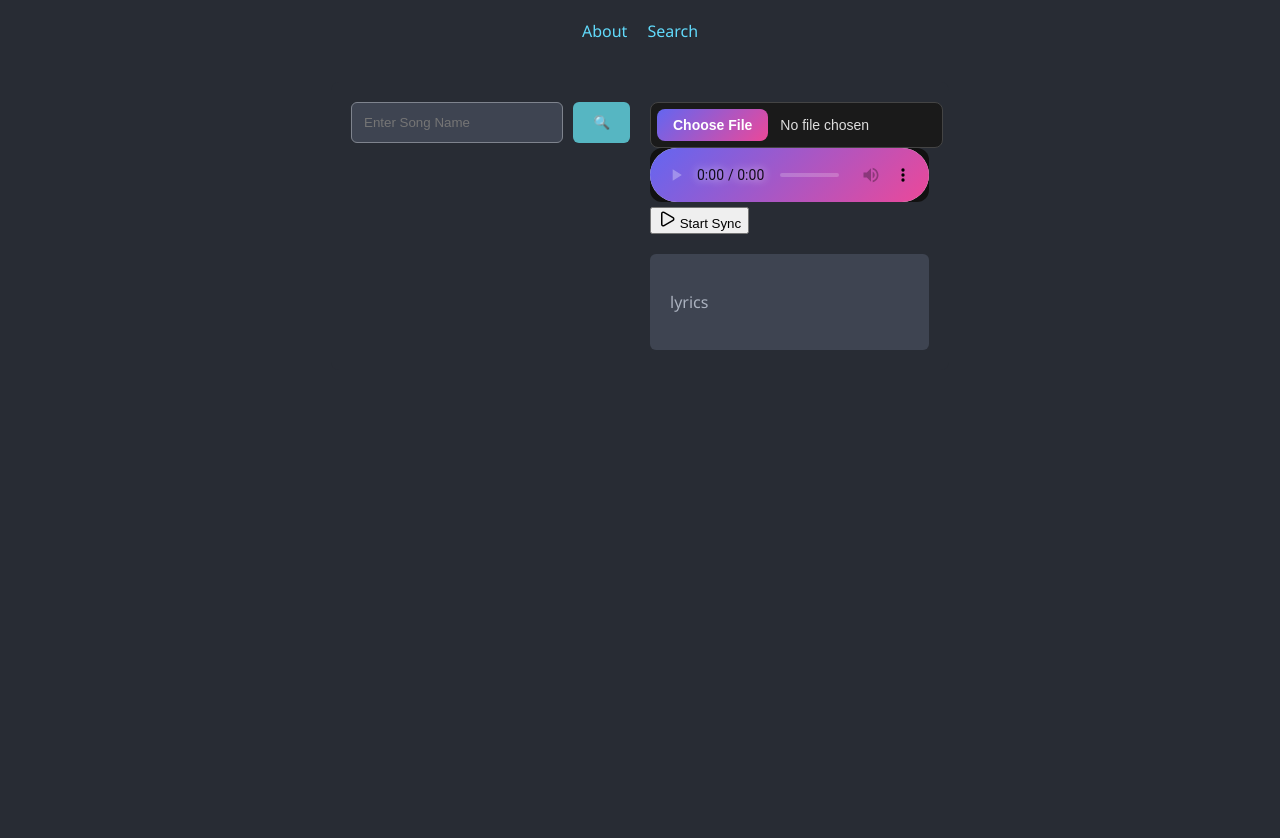
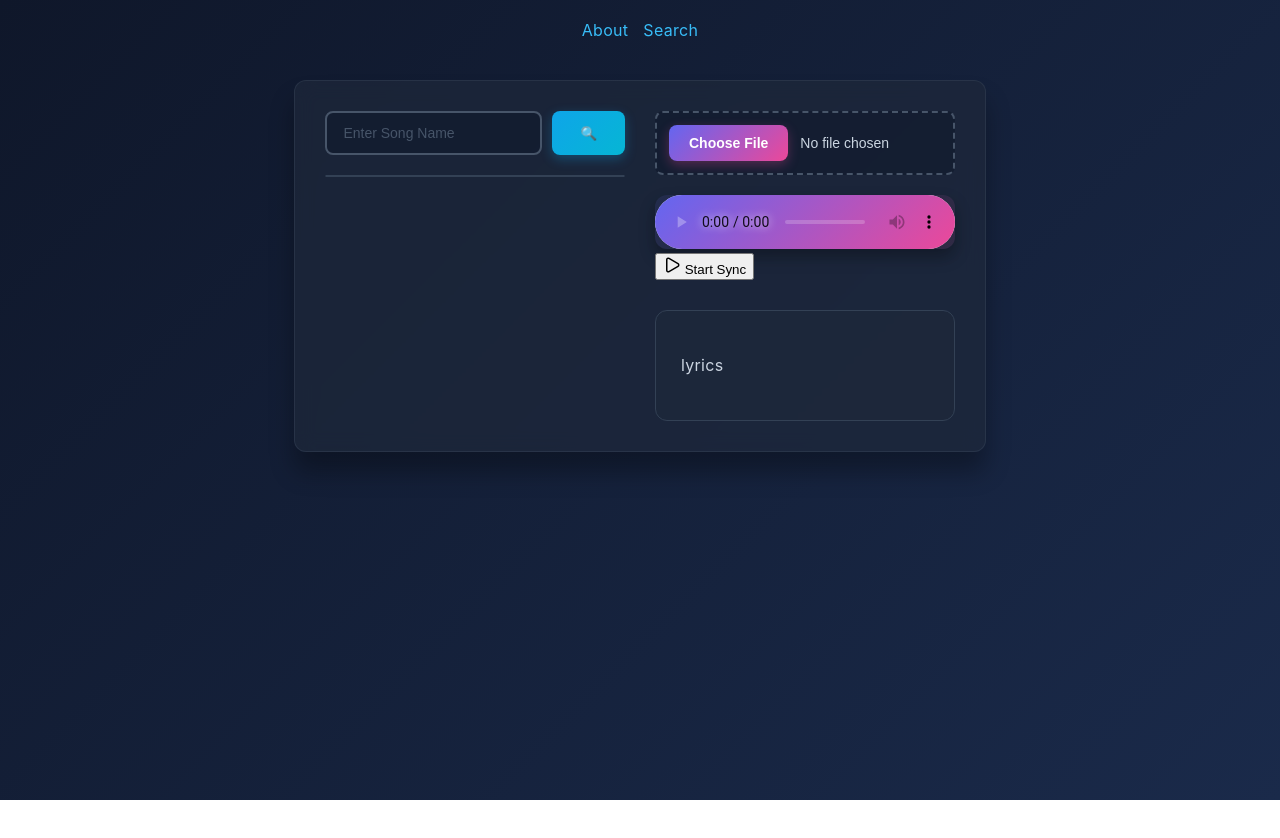
Before and after one commit to Jatin-2075/periodic_lyrics, a React (Vite) app: page /Search_Bar in a window 1280 px wide. After the commit the page ends 800 px from the top, so only its background shows below. Built offline with nearby package versions, Linux system fonts and the light colour scheme.

Commit message:
better ui

```diff
--- a/src/assets/components/function/css/basic.css
+++ b/src/assets/components/function/css/basic.css
@@ -1,69 +1,158 @@
 :root {
-  --background-color: #282c34;
-  --text-color: #abb2bf;
-  --link-color: #61dafb;
-  --button-color: #56b6c2;
-  --element-box-border: #4b5263;
-  --search-bg-color: #3e4451;
-  --search-input-border: #7f848e;
+  --background-color: #0f172a;
+  --text-color: #e2e8f0;
+  --text-secondary: #cbd5e1;
+  --link-color: #38bdf8;
+  --button-color: #0ea5e9;
+  --button-hover: #0284c7;
+  --element-box-border: #334155;
+  --search-bg-color: #1e293b;
+  --search-input-border: #475569;
+  --accent-color: #06b6d4;
+  --success-color: #10b981;
+  --error-color: #ef4444;
+  --warning-color: #f59e0b;
+}
+
+* {
+  box-sizing: border-box;
 }
 
 body {
-  background-color: var(--background-color);
+  background: linear-gradient(135deg, var(--background-color) 0%, #1a2a4a 100%);
   color: var(--text-color);
-  font-family: 'Segoe UI', Tahoma, Geneva, Verdana, sans-serif;
+  font-family: -apple-system, BlinkMacSystemFont, 'Segoe UI', Roboto, 'Helvetica Neue', sans-serif;
   margin: 0;
   padding: 20px;
   display: flex;
   justify-content: center;
   align-items: flex-start;
   min-height: 100vh;
+  letter-spacing: 0.3px;
 }
 
 .div_app {
   width: 100%;
-  max-width: 1200px;
+  max-width: 1400px;
+  animation: fadeIn 0.6s ease-in;
+}
+
+@keyframes fadeIn {
+  from {
+    opacity: 0;
+    transform: translateY(20px);
+  }
+  to {
+    opacity: 1;
+    transform: translateY(0);
+  }
 }
 
 a.link {
   color: var(--link-color);
   text-decoration: none;
-  transition: color 0.3s;
+  transition: all 0.3s cubic-bezier(0.4, 0, 0.2, 1);
+  position: relative;
+}
+
+a.link::after {
+  content: '';
+  position: absolute;
+  bottom: -2px;
+  left: 0;
+  width: 0;
+  height: 2px;
+  background-color: var(--accent-color);
+  transition: width 0.3s ease;
 }
 
 a.link:hover {
-  color: #c678dd;
+  color: var(--accent-color);
+}
+
+a.link:hover::after {
+  width: 100%;
 }
 
 .topbutton {
   display: flex;
   justify-content: center;
-  gap: 20px;
+  gap: 15px;
   margin-bottom: 40px;
+  flex-wrap: wrap;
+  animation: slideDown 0.6s ease-out;
+}
+
+@keyframes slideDown {
+  from {
+    opacity: 0;
+    transform: translateY(-20px);
+  }
+  to {
+    opacity: 1;
+    transform: translateY(0);
+  }
 }
 
 .top_link {
   text-align: center;
 }
 
+.top_link a {
+  display: inline-block;
+  padding: 10px 20px;
+  border-radius: 8px;
+  background-color: var(--search-bg-color);
+  border: 1px solid var(--search-input-border);
+  transition: all 0.3s ease;
+}
+
+.top_link a:hover {
+  background-color: var(--button-color);
+  border-color: var(--button-color);
+  transform: translateY(-2px);
+  box-shadow: 0 8px 16px rgba(6, 182, 212, 0.2);
+}
+
 .about {
-  line-height: 1.6;
+  line-height: 1.8;
   max-width: 800px;
   margin: 0 auto;
+  padding: 30px;
+  background-color: rgba(30, 41, 59, 0.5);
+  border-radius: 12px;
+  border: 1px solid var(--element-box-border);
+  animation: fadeIn 0.6s ease-in 0.2s both;
 }
 
 .search-bar {
   display: grid;
   grid-template-columns: 1fr;
   gap: 20px;
-  padding: 20px;
-  background-color: var(--background-color);
-  border-radius: 8px;
+  padding: 30px;
+  background: rgba(30, 41, 59, 0.7);
+  backdrop-filter: blur(10px);
+  border-radius: 12px;
+  border: 1px solid rgba(71, 85, 105, 0.3);
+  box-shadow: 0 20px 25px rgba(0, 0, 0, 0.3);
+  animation: slideUp 0.6s ease-out;
+}
+
+@keyframes slideUp {
+  from {
+    opacity: 0;
+    transform: translateY(20px);
+  }
+  to {
+    opacity: 1;
+    transform: translateY(0);
+  }
 }
 
 @media (min-width: 768px) {
   .search-bar {
     grid-template-columns: 1fr 1fr;
+    gap: 30px;
   }
   .search-left {
     grid-column: 1 / 2;
@@ -86,40 +175,84 @@ a.link:hover {
 
 .search-input input {
   flex-grow: 1;
-  padding: 12px;
-  border: 1px solid var(--search-input-border);
-  border-radius: 6px;
-  background-color: var(--search-bg-color);
+  padding: 12px 16px;
+  border: 2px solid var(--search-input-border);
+  border-radius: 8px;
+  background-color: rgba(15, 23, 42, 0.5);
   color: var(--text-color);
+  font-size: 14px;
+  transition: all 0.3s ease;
+}
+
+.search-input input:focus {
+  outline: none;
+  border-color: var(--link-color);
+  box-shadow: 0 0 0 3px rgba(56, 189, 248, 0.1);
+  background-color: rgba(15, 23, 42, 0.8);
+}
+
+.search-input input::placeholder {
+  color: var(--search-input-border);
 }
 
 .search-input button {
-  padding: 12px 20px;
+  padding: 12px 28px;
   border: none;
-  background-color: var(--button-color);
+  background: linear-gradient(135deg, var(--button-color), var(--accent-color));
   color: #fff;
-  border-radius: 6px;
+  border-radius: 8px;
   cursor: pointer;
-  transition: background-color 0.3s;
+  font-weight: 600;
+  transition: all 0.3s ease;
+  box-shadow: 0 4px 12px rgba(14, 165, 233, 0.3);
 }
 
 .search-input button:hover {
-  background-color: #4da6b0;
+  transform: translateY(-2px);
+  box-shadow: 0 8px 20px rgba(14, 165, 233, 0.4);
+}
+
+.search-input button:active {
+  transform: translateY(0);
 }
 
 .search-results {
-  background-color: var(--search-bg-color);
-  border-radius: 6px;
-  max-height: 300px;
+  background-color: rgba(15, 23, 42, 0.7);
+  border-radius: 8px;
+  max-height: 400px;
   overflow-y: auto;
+  border: 1px solid var(--element-box-border);
+  box-shadow: inset 0 2px 4px rgba(0, 0, 0, 0.2);
+}
+
+.search-results::-webkit-scrollbar {
+  width: 8px;
+}
+
+.search-results::-webkit-scrollbar-track {
+  background: transparent;
+}
+
+.search-results::-webkit-scrollbar-thumb {
+  background: var(--button-color);
+  border-radius: 4px;
+}
+
+.search-results::-webkit-scrollbar-thumb:hover {
+  background: var(--accent-color);
 }
 
 .song-item {
   display: flex;
   justify-content: space-between;
   align-items: center;
-  padding: 10px 15px;
+  padding: 12px 16px;
   border-bottom: 1px solid var(--element-box-border);
+  transition: all 0.2s ease;
+}
+
+.song-item:hover {
+  background-color: rgba(71, 85, 105, 0.2);
 }
 
 .song-item:last-child {
@@ -127,19 +260,27 @@ a.link:hover {
 }
 
 .song-item button {
-  padding: 6px 12px;
+  padding: 6px 14px;
   background-color: var(--button-color);
   color: #fff;
   border: none;
-  border-radius: 4px;
+  border-radius: 6px;
   cursor: pointer;
+  font-size: 12px;
+  font-weight: 600;
+  transition: all 0.3s ease;
+}
+
+.song-item button:hover {
+  background-color: var(--accent-color);
+  transform: scale(1.05);
 }
 
 .word-line {
   display: flex;
   flex-wrap: wrap;
   justify-content: flex-start;
-  gap: 5px;
+  gap: 8px;
   margin-top: 20px;
 }
 
@@ -148,86 +289,119 @@ a.link:hover {
   flex-direction: column;
   align-items: center;
   justify-content: center;
-  width: 80px;
-  height: 80px;
-  border: 1px solid var(--element-box-border);
-  border-radius: 6px;
-  padding: 5px;
+  width: 90px;
+  height: 90px;
+  border: 2px solid var(--element-box-border);
+  border-radius: 10px;
+  padding: 8px;
   text-align: center;
-  font-size: 10px;
+  font-size: 11px;
   cursor: pointer;
-  transition: transform 0.2s, box-shadow 0.2s;
-  box-shadow: 0 4px 6px rgba(0, 0, 0, 0.2);
+  transition: all 0.3s cubic-bezier(0.34, 1.56, 0.64, 1);
+  background: linear-gradient(135deg, rgba(71, 85, 105, 0.3), rgba(51, 65, 85, 0.3));
+  box-shadow: 0 4px 12px rgba(0, 0, 0, 0.3);
+  position: relative;
+  overflow: hidden;
+}
+
+.element-box::before {
+  content: '';
+  position: absolute;
+  inset: 0;
+  background: linear-gradient(135deg, rgba(255, 255, 255, 0.1), transparent);
+  pointer-events: none;
 }
 
 .element-box:hover {
-  transform: translateY(-3px);
-  box-shadow: 0 8px 12px rgba(0, 0, 0, 0.3);
+  transform: translateY(-8px) scale(1.05);
+  box-shadow: 0 12px 24px rgba(6, 182, 212, 0.3);
+  border-color: var(--accent-color);
 }
 
 .element-box div:first-child {
-  font-size: 24px;
+  font-size: 28px;
   font-weight: bold;
   margin-bottom: 4px;
   color: var(--link-color);
+  z-index: 1;
 }
 
-/* Optional: Color-coding for different element categories */
-.element-box[data-category*="nonmetal"] { background-color: #3a5c4d; }
-.element-box[data-category*="noble gas"] { background-color: #5a4b75; }
-.element-box[data-category*="alkali metal"] { background-color: #6b4d3a; }
-/* ... add more categories as needed for your JSON data */
+.element-box[data-category*="nonmetal"] {
+  background: linear-gradient(135deg, rgba(58, 92, 77, 0.6), rgba(34, 54, 44, 0.6));
+  border-color: #10b981;
+}
+
+.element-box[data-category*="noble gas"] {
+  background: linear-gradient(135deg, rgba(90, 75, 117, 0.6), rgba(59, 40, 89, 0.6));
+  border-color: #a78bfa;
+}
+
+.element-box[data-category*="alkali metal"] {
+  background: linear-gradient(135deg, rgba(107, 77, 58, 0.6), rgba(78, 46, 30, 0.6));
+  border-color: #f97316;
+}
 
 .unfiltered {
-  background-color: var(--search-bg-color);
-  padding: 20px;
-  border-radius: 6px;
+  background: rgba(30, 41, 59, 0.7);
+  padding: 25px;
+  border-radius: 12px;
+  border: 1px solid var(--element-box-border);
+  animation: fadeIn 0.6s ease-in 0.3s both;
 }
 
 .unfiltered p {
   white-space: pre-wrap;
-  line-height: 1.5;
+  line-height: 1.7;
+  color: var(--text-secondary);
 }
 
 .file-input {
   font-size: 14px;
-  color: #ddd;
-  background-color: #1a1a1a;
-  padding: 6px;
+  color: var(--text-secondary);
+  background-color: rgba(15, 23, 42, 0.5);
+  padding: 12px;
   border-radius: 8px;
-  border: 1px solid #444;
+  border: 2px dashed var(--search-input-border);
   width: 100%;
+  cursor: pointer;
+  transition: all 0.3s ease;
 }
 
-/* 🎵 Style the actual button */
+.file-input:hover {
+  border-color: var(--link-color);
+  background-color: rgba(15, 23, 42, 0.8);
+}
+
 .file-input::file-selector-button {
   margin-right: 12px;
-  padding: 8px 16px;
+  padding: 10px 20px;
   border: none;
   border-radius: 8px;
   background: linear-gradient(135deg, #6366f1, #ec4899);
   color: white;
   font-weight: 600;
   cursor: pointer;
-  transition: 0.2s ease-in-out;
+  transition: all 0.3s ease;
+  box-shadow: 0 4px 12px rgba(236, 72, 153, 0.3);
 }
 
 .file-input::file-selector-button:hover {
-  opacity: 0.85;
-  transform: scale(1.02);
+  transform: translateY(-2px);
+  box-shadow: 0 8px 20px rgba(236, 72, 153, 0.4);
 }
 
 .file-input::file-selector-button:active {
-  transform: scale(0.95);
+  transform: translateY(0);
 }
 
 audio {
   width: 100%;
   border-radius: 12px;
-  background-color: #111;
+  background: linear-gradient(135deg, rgba(99, 102, 241, 0.1), rgba(236, 72, 153, 0.1));
+  margin-top: 20px;
+  box-shadow: 0 8px 16px rgba(0, 0, 0, 0.3);
 }
 
-/* Chrome / Edge */
 audio::-webkit-media-controls-panel {
   background: linear-gradient(135deg, #6366f1, #ec4899);
   border-radius: 12px;
@@ -238,3 +412,12 @@ audio::-webkit-media-controls-volume-slider,
 audio::-webkit-media-controls-timeline {
   filter: invert(1) hue-rotate(180deg);
 }
+
+/* Smooth transitions and loading states */
+@media (prefers-reduced-motion: reduce) {
+  * {
+    animation-duration: 0.01ms !important;
+    animation-iteration-count: 1 !important;
+    transition-duration: 0.01ms !important;
+  }
+}
--- a/src/assets/components/function/synced_lyrics.jsx
+++ b/src/assets/components/function/synced_lyrics.jsx
@@ -39,7 +39,7 @@ const Synced_lyrics = ({ lyrics }) => {
             skip = result.skip;
             return result.char;
           })
-          .filter(Boolean)
+          .filter((char) => char !== null)
       );
 
     let i = 0;
```
